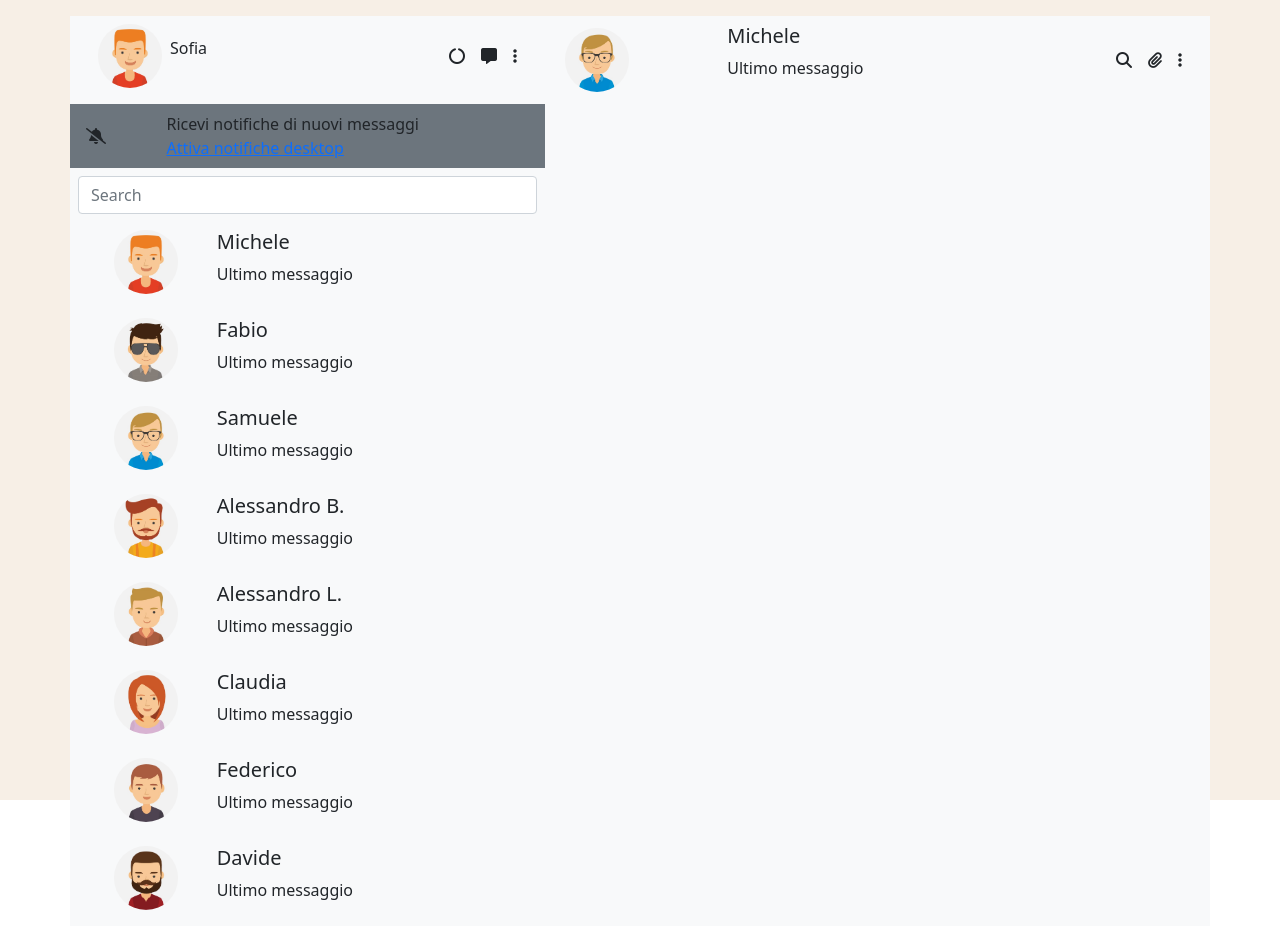
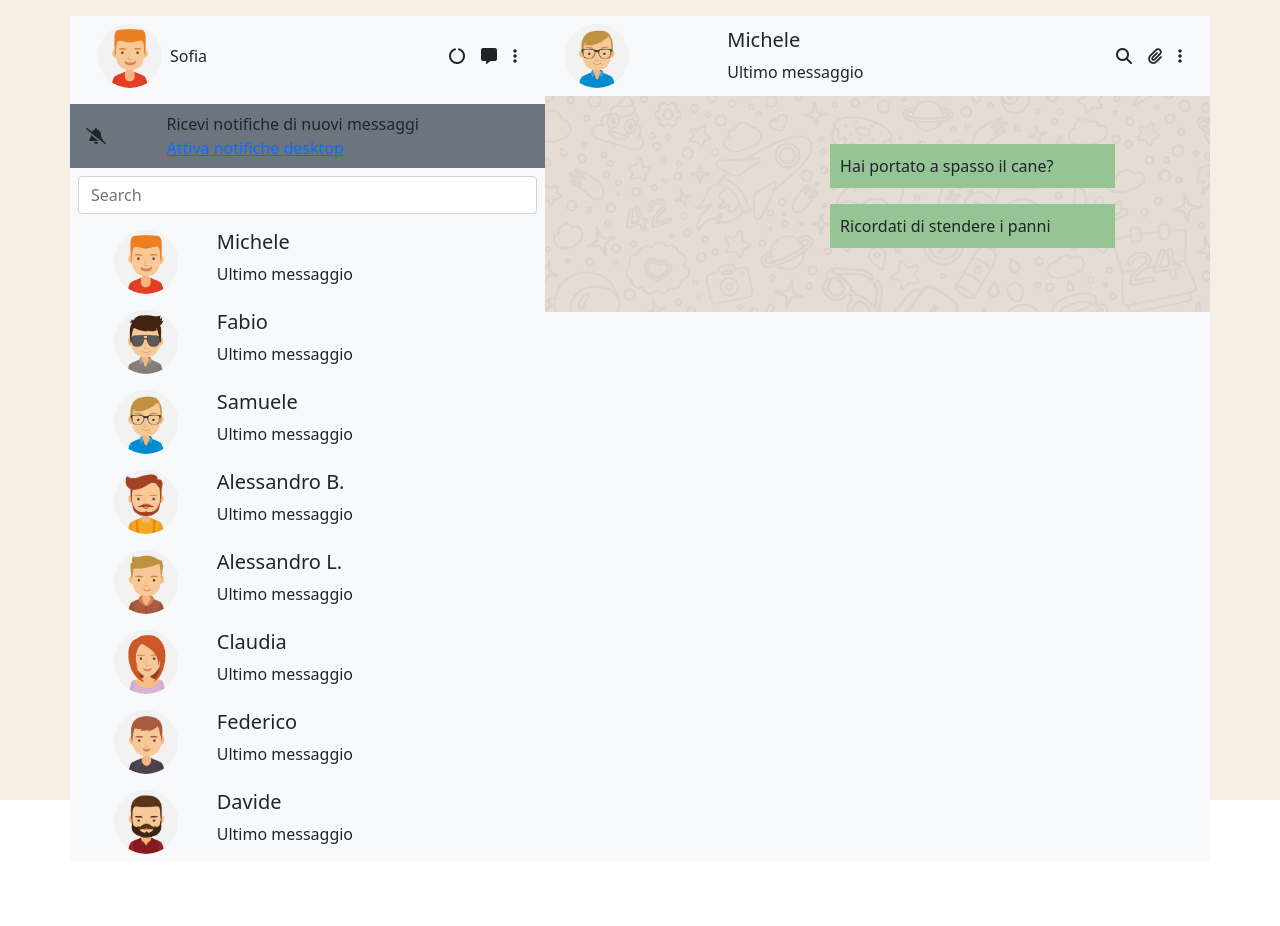
Before and after one commit to antonioiorio94/vue-boolzapp, a plain HTML site: page index.html in a window 1280 px wide. After the commit the page ends 862 px from the top, so only its background shows below. Drawn offline with nearby package versions, Linux system fonts and the light colour scheme.

Commit message:
aggiunta area messaggi

```diff
--- a/css/style.css
+++ b/css/style.css
@@ -4,6 +4,9 @@
   margin: 0;
 }
 
+p {
+  margin-bottom: 0 !important;
+}
 .background {
   width: 100vw;
   height: 100vh;
@@ -15,3 +18,14 @@
   height: 4rem;
   border-radius: 50%;
 }
+
+.text-message {
+  background-color: rgb(149, 196, 149);
+  padding: 10px;
+  margin-bottom: 1rem;
+  width: 50%;
+}
+
+#messaging-area {
+  background-image: url(../img-bolzapp/background.png);
+}
--- a/index.html
+++ b/index.html
@@ -91,7 +91,7 @@
 
           <div class="col-7 bg-light">
             <!--header-right-->
-            <div class="row d-flex align-items-center mb-2 p-2 bg-light">
+            <div class="row d-flex align-items-center p-2 bg-light">
               <div class="col-3 d-flex align-items-center">
                 <img
                   class="avatar-img"
@@ -110,6 +110,18 @@
               </div>
             </div>
             <!--/header-right-->
+            <!--Messaging area-->
+            <div id="messaging-area" class="row bg-primary">
+              <div class="p-5">
+                <div class="text-message offset-5">
+                  <p>Hai portato a spasso il cane?</p>
+                </div>
+                <div class="text-message offset-5">
+                  <p>Ricordati di stendere i panni</p>
+                </div>
+              </div>
+            </div>
+            <!--/Messaging area-->
           </div>
 
           <!--/Right side-->
```
Also changed, not shown: img-bolzapp/background.png (added).
